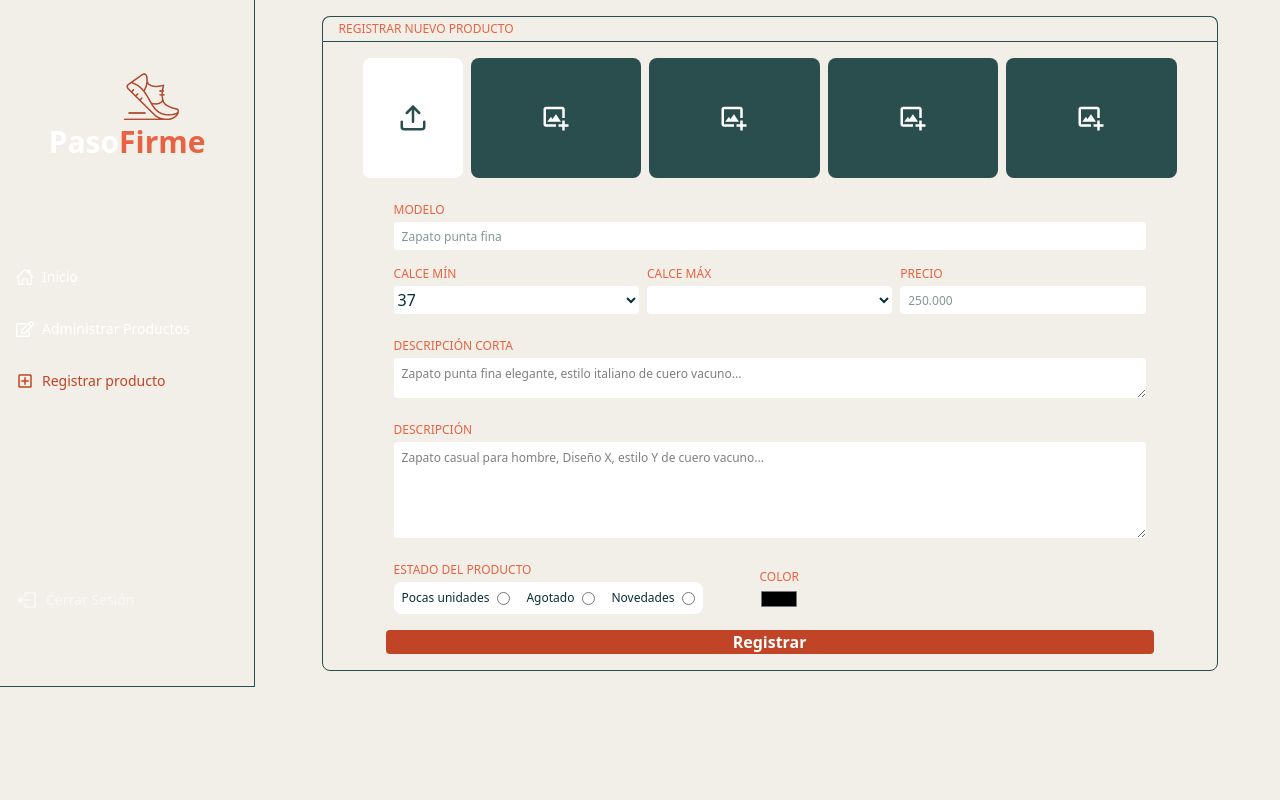
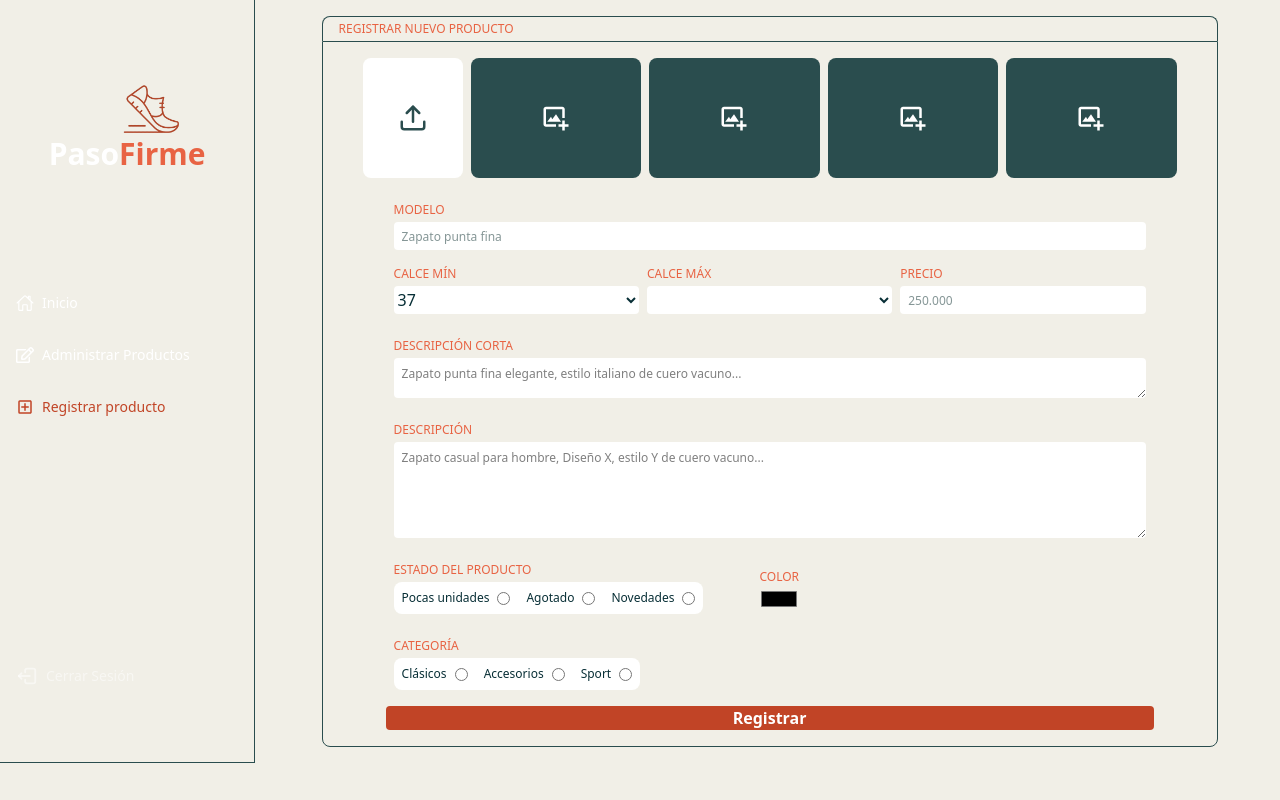
Before and after one commit to DPachinik/PasoFirme, a React (Vite) app: page /dashboard/new in a window 1280 px wide. Built offline with nearby package versions, Linux system fonts and the light colour scheme; no server answers; sample sign-in values are in the browser's storage.

Commit message:
feat: agregar campo 'categorias' al formulario

```diff
--- a/src/pages/dashboard/new/components/form/index.tsx
+++ b/src/pages/dashboard/new/components/form/index.tsx
@@ -9,13 +9,14 @@ const labelStyle = "text-xs font-medium  text-secondary"
 
 const schema = z.object({
     modelo:z.string().trim().nonempty('campo obligatorio'),
-    calceMin:z.string().trim().nonempty('campo obligatorio'),
+    calceMin:z.string().trim().optional(),
     calceMax:z.string().trim().optional(),
     descripcionCorta:z.string().trim().nonempty('campo obligatorio'),
     descripcion:z.string().trim().nonempty('campo obligatorio'),
     color:z.string().nonempty('campo obligatorio'),
     precio:z.string().trim().nonempty('campo obligatorio'),
     estado:z.enum(['Pocas unidades', 'Agotado', 'Novedades']),
+    categoria:z.enum(['clásicos', 'accesorios', 'sport']),
 })
 
 export type FormData = z.infer<typeof schema>
@@ -172,6 +173,40 @@ export function Form({onSubmit}:OnSubmitProps) {
           />
         </div>
       </div>
+      <div className=" p-2 rounded-lg">
+          <p className={labelStyle}>CATEGORÍA</p>
+          <div className="flex gap-4  w-fit p-2 rounded-lg mt-1  text-xs text-primary bg-white">
+            <label className="text-center flex items-center gap-2 ">
+              <p>Clásicos</p>
+              <input
+                type="radio"
+                value="clásicos"
+                {...register("categoria")}
+                name="categoria"
+              />
+            </label>
+            <label className="text-center flex items-center gap-2">
+              <p>Accesorios</p>
+              <input
+                type="radio"
+                value="accesorios"
+                {...register("categoria")}
+                name="categoria"
+                className="cursor-pointer"
+              />
+            </label>
+            <label className="text-center flex items-center gap-2">
+              <p>Sport</p>
+              <input
+                type="radio"
+                value="sport"
+                {...register("categoria")}
+                name="categoria"
+                className="cursor-pointer"
+              />
+            </label>
+          </div>
+        </div>
 
       <button
         type="submit"
```
